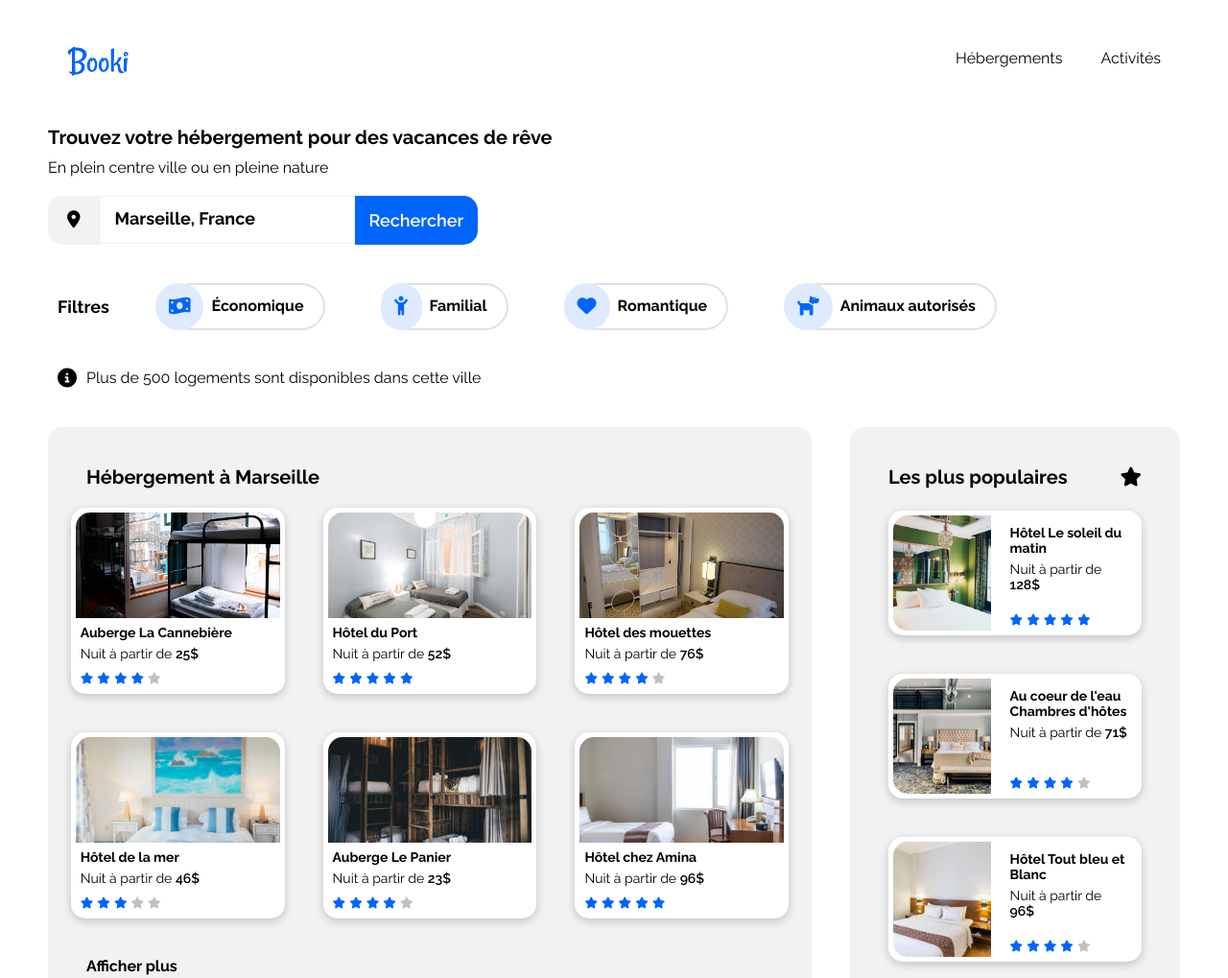
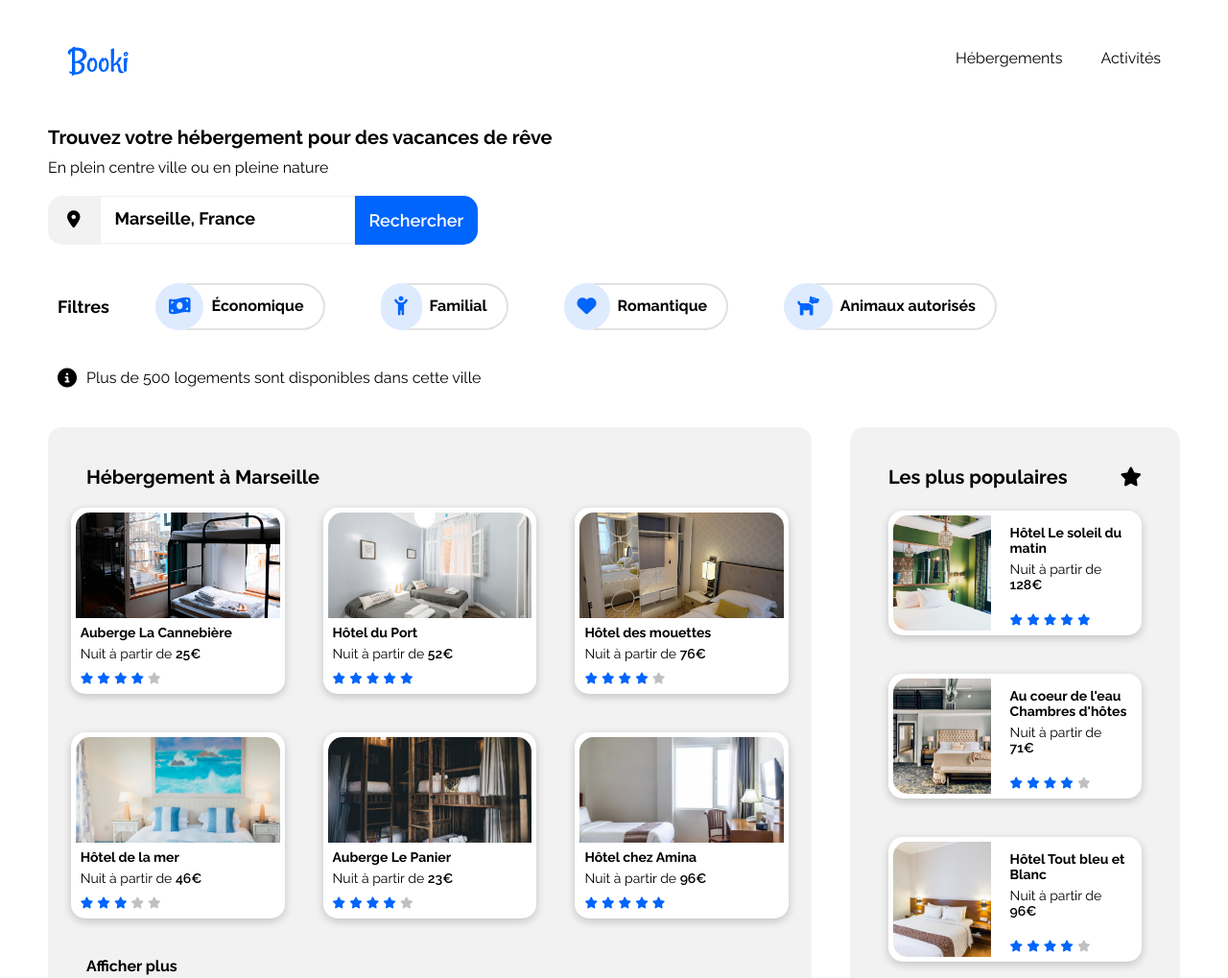
Before and after one commit to simoncdn/Booki, a plain HTML site: page index.html in a window 1280 px wide. Shown: the top 1019 px of the page at 96% size. Drawn offline with Linux system fonts and the light colour scheme.

Commit message:
"remplacement symbole dollar par euros"

```diff
--- a/index.html
+++ b/index.html
@@ -88,7 +88,7 @@
                         <div class="card-presentation">
                             <div class="card-presensation-txt">
                                 <h3>Auberge La Cannebière</h3>
-                                <p>Nuit à partir de <span>25$</span></p>
+                                <p>Nuit à partir de <span>25€</span></p>
                             </div>
                             <div class="card-stars-container1">
                                 <i class="fa-solid fa-star"></i>
@@ -105,7 +105,7 @@
                         <div class="card-presentation">
                             <div class="card-presensation-txt">
                                 <h3>Hôtel du Port</h3>
-                                <p>Nuit à partir de <span>52$</span></p>
+                                <p>Nuit à partir de <span>52€</span></p>
                             </div>
                             <div class="card-stars-container2">
                                 <i class="fa-solid fa-star"></i>
@@ -122,7 +122,7 @@
                         <div class="card-presentation">
                             <div class="card-presensation-txt">
                                 <h3>Hôtel des mouettes</h3>
-                                <p>Nuit à partir de <span>76$</span></p>
+                                <p>Nuit à partir de <span>76€</span></p>
                             </div>
                             <div class="card-stars-container3">
                                 <i class="fa-solid fa-star"></i>
@@ -139,7 +139,7 @@
                         <div class="card-presentation">
                             <div class="card-presensation-txt">
                                 <h3>Hôtel de la mer</h3>
-                                <p>Nuit à partir de <span>46$</span></p>
+                                <p>Nuit à partir de <span>46€</span></p>
                             </div>
                             <div class="card-stars-container4">
                                 <i class="fa-solid fa-star"></i>
@@ -156,7 +156,7 @@
                         <div class="card-presentation">
                             <div class="card-presensation-txt">
                                 <h3>Auberge Le Panier</h3>
-                                <p>Nuit à partir de <span>23$</span></p>
+                                <p>Nuit à partir de <span>23€</span></p>
                             </div>
                             <div class="card-stars-container5">
                                 <i class="fa-solid fa-star"></i>
@@ -173,7 +173,7 @@
                         <div class="card-presentation">
                             <div class="card-presensation-txt">
                                 <h3>Hôtel chez Amina</h3>
-                                <p>Nuit à partir de <span>96$</span></p>
+                                <p>Nuit à partir de <span>96€</span></p>
                             </div>
                             <div class="card-stars-container6">
                                 <i class="fa-solid fa-star"></i>
@@ -201,7 +201,7 @@
                         <div class="card-pop-presentation">
                             <div class="card-pop-presensation-txt">
                                 <h3>Hôtel Le soleil du matin</h3>
-                                <p>Nuit à partir de <span>128$</span></p>
+                                <p>Nuit à partir de <span>128€</span></p>
                             </div>
                             <div class="stars-pop-container1">
                                 <i class="fa-solid fa-star"></i>
@@ -218,7 +218,7 @@
                         <div class="card-pop-presentation">
                             <div class="card-pop-presensation-txt">
                                 <h3>Au coeur de l'eau Chambres d'hôtes</h3>
-                                <p>Nuit à partir de <span>71$</span></p>
+                                <p>Nuit à partir de <span>71€</span></p>
                             </div>
                             <div class="stars-pop-container2">
                                 <i class="fa-solid fa-star"></i>
@@ -235,7 +235,7 @@
                         <div class="card-pop-presentation">
                             <div class="card-pop-presensation-txt">
                                 <h3>Hôtel Tout bleu et Blanc</h3>
-                                <p>Nuit à partir de <span>96$</span></p>
+                                <p>Nuit à partir de <span>96€</span></p>
                             </div>
                             <div class="stars-pop-container3">
                                 <i class="fa-solid fa-star"></i>
```
